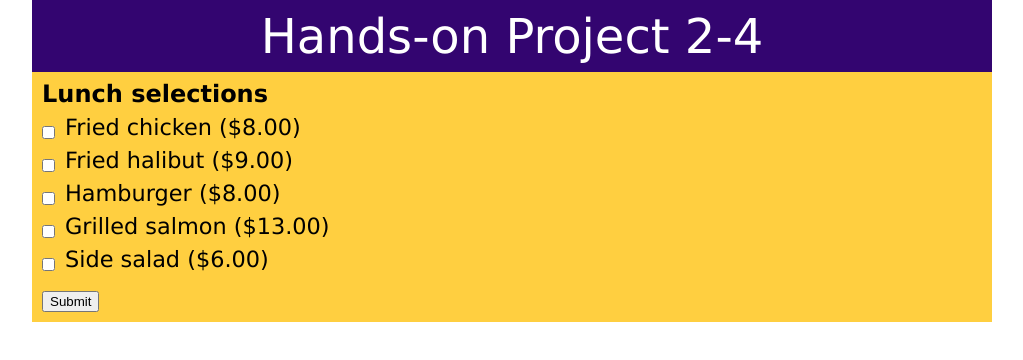
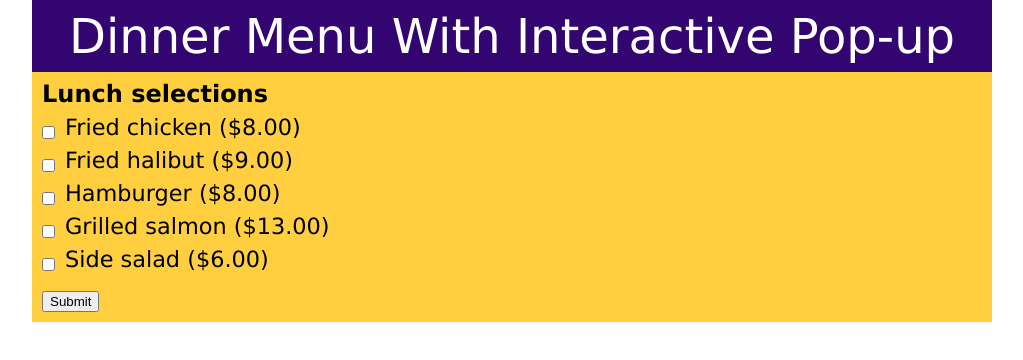
Before and after one commit to JML92/JMLDinnerMenuPopup.github.io, a plain HTML site: page index.html in a window 1280 px wide. Shown: the whole page, without its empty margins (128-1151 px from the left). Drawn offline with Linux system fonts and the light colour scheme.

Commit message:
Update index.html

```diff
--- a/index.html
+++ b/index.html
@@ -6,8 +6,8 @@
       Chapter 2
       Hands-on Project 2-4
 
-      Author:
-      Date:
+      Author: Johnaton Langan
+      Date: 2024
 
       Filename: index.htm
    -->
@@ -21,7 +21,7 @@
 <body>
    <header>
       <h1>
-         Hands-on Project 2-4
+         Dinner Menu With Interactive Pop-up
       </h1>
    </header>
 
```
